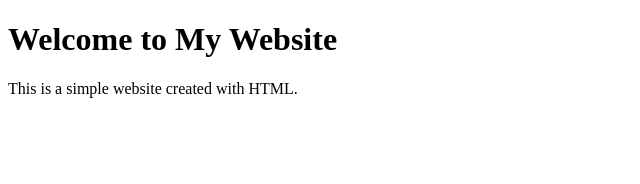
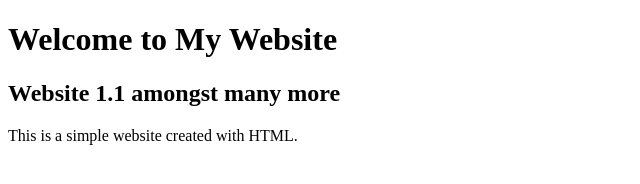
Before and after one commit to alsamuel27/Albertwebsite, a plain HTML site: page index.html in a window 1280 px wide. Shown: the whole page, without its empty margins (0-640 px from the left). Drawn offline with Linux system fonts and the light colour scheme.

Commit message:
added heasding2

```diff
--- a/index.html
+++ b/index.html
@@ -5,6 +5,7 @@
 </head>
 <body>
     <h1>Welcome to My Website</h1>
+     <h2> Website 1.1 amongst many more</h2>
     <p>This is a simple website created with HTML.</p>
 </body>
 </html>
```
